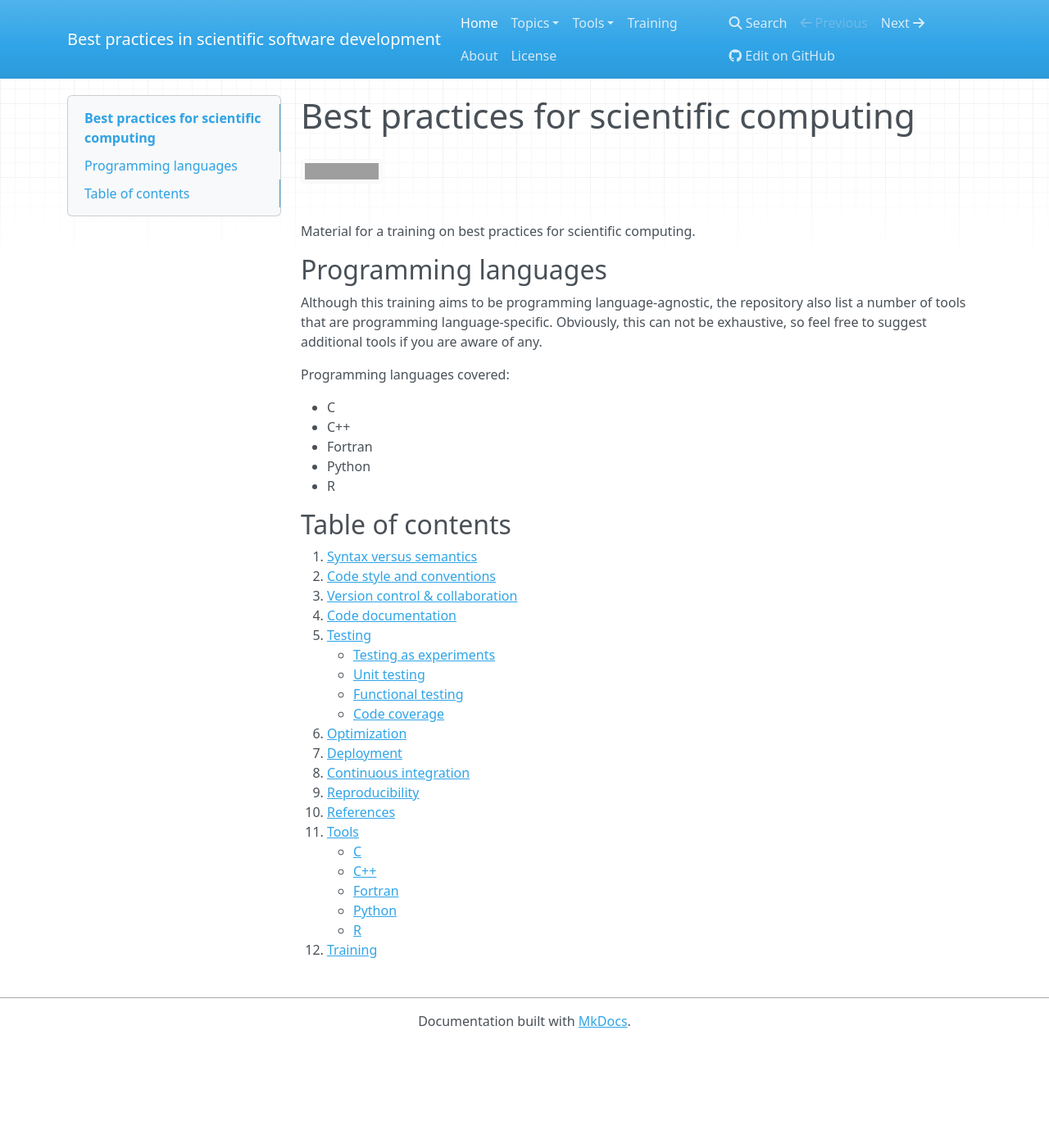
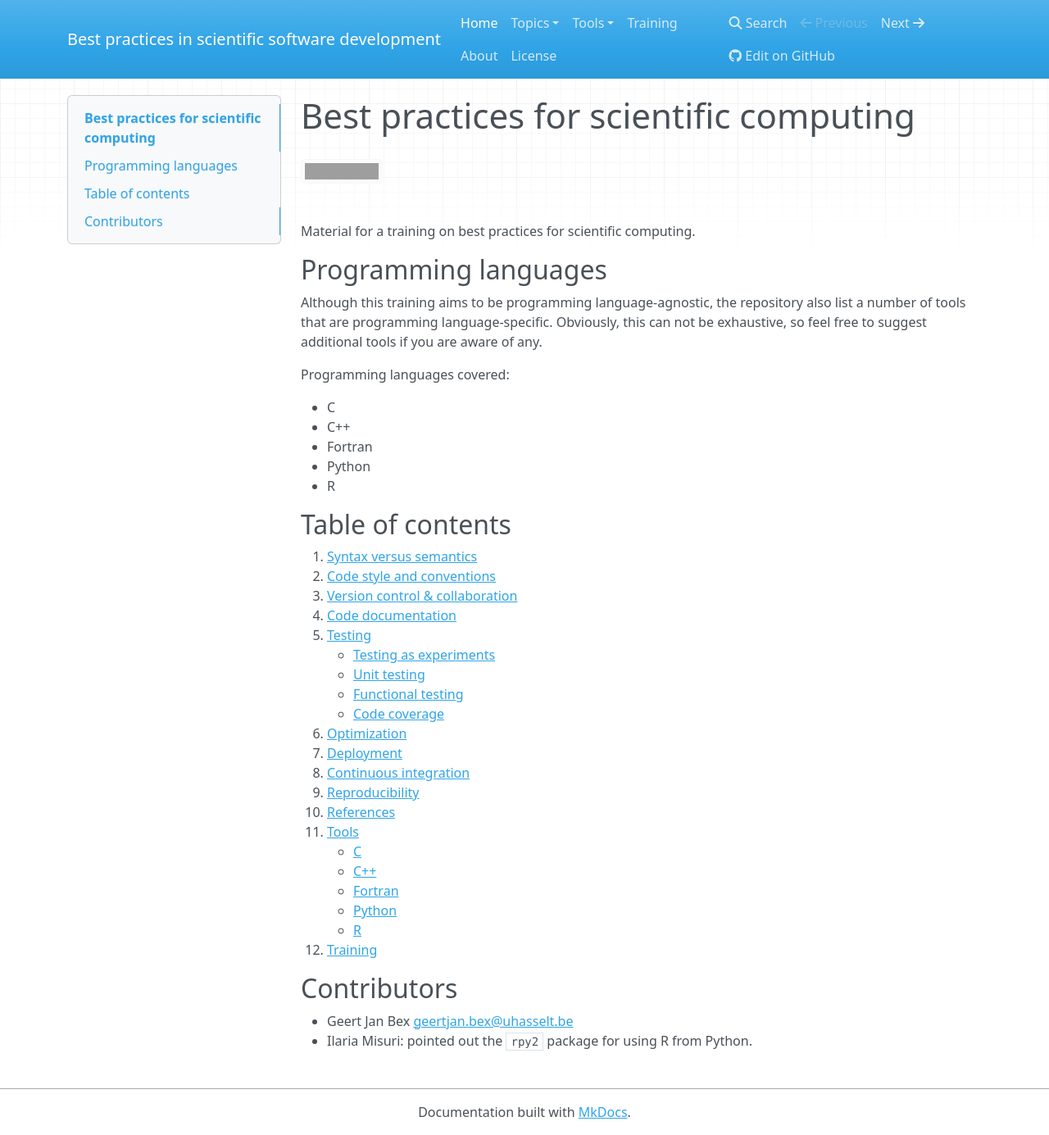
Before and after one commit to gjbex/Best-practices-for-scientific-computing, an MkDocs documentation site: the page built from docs/index.md, in a window 1280 px wide and 1385 px high. Shown: the whole window at 82% size. Built offline with MkDocs 1.6.1, drawn with Linux system fonts in a browser that asks for light colours; nearby versions of some CDN libraries; grey boxes are pictures that could not be loaded.

Commit message:
Add reference to rpy2 package

```diff
--- a/docs/index.md
+++ b/docs/index.md
@@ -44,3 +44,9 @@ Programming languages covered:
      * [Python](tools/Python.md)
      * [R](tools/R.md)
   1. [Training](training.md)
+
+
+## Contributors
+
+* Geert Jan Bex [geertjan.bex@uhasselt.be](geertjan.bex@uhasselt.be)
+* Ilaria Misuri: pointed out the `rpy2` package for using R from Python.
```
Also changed, not shown: docs/tools/Python.md (+2 -0 lines).
